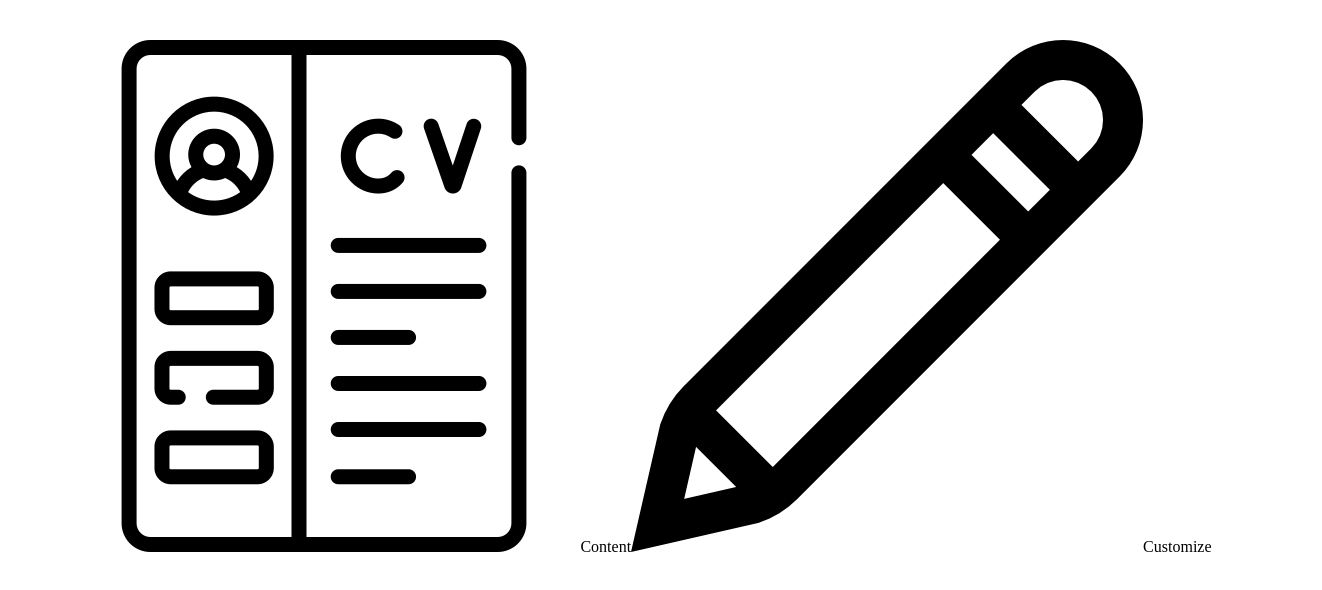
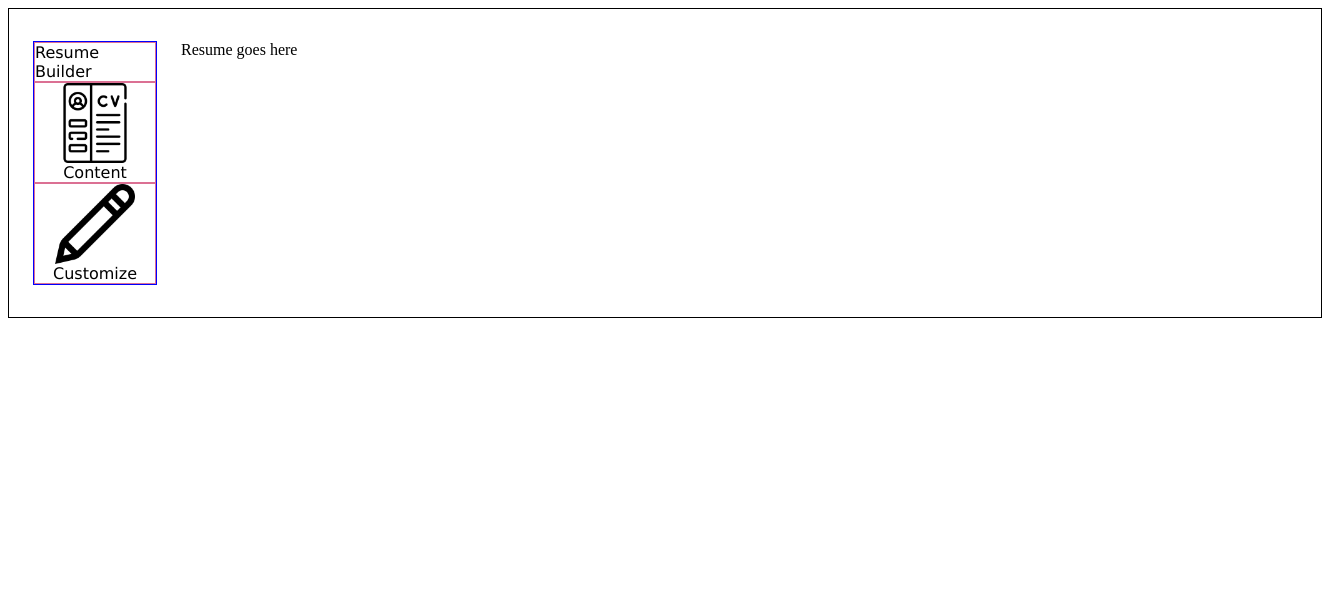
Before and after one commit to jakekressley/resume-builder, a React (Vite) app: page / in a window 1280 px wide. Shown: the top 590 px of the page, 1322 px wide, since content can reach past the window. Built offline with nearby package versions, Linux system fonts and the light colour scheme; the HTML template or start-up script is replaced by a standard one.

Commit message:
sidebar progress starting resume

```diff
--- a/src/App.jsx
+++ b/src/App.jsx
@@ -1,14 +1,16 @@
 import { useState } from 'react'
 import './styles/App.css'
-import Sidebar from './components/Sidebar'
+import Sidebar from './components/Sidebar/Sidebar'
+import Resume from './components/Resume'
 
 function App() {
   const [count, setCount] = useState(0)
 
   return (
-    <>
+    <div className="app">
       <Sidebar/>
-    </>
+      <Resume/>
+    </div>
   )
 }
 
--- a/src/components/Resume.jsx
+++ b/src/components/Resume.jsx
@@ -1 +1,7 @@
-import {useState} from 'react'
+import React from 'react'
+
+export default function Resume() {
+    return(
+        <div>Resume goes here</div>
+    );
+}
--- a/src/components/Sidebar.jsx
+++ /dev/null
@@ -1,19 +0,0 @@
-import React from 'react'
-
-function SidebarItem(props) {
-    return (
-        <>
-            <img src={props.src} alt={props.itemTitle}/>
-            <span>{props.itemTitle}</span>
-        </>
-    )
-}
-
-export default function Sidebar() {
-    return (
-        <>
-            <SidebarItem itemTitle="Content" src="/cv.png"/>
-            <SidebarItem itemTitle="Customize" src="/customize.png"/>
-        </>
-    )
-}
--- /dev/null
+++ b/src/components/Sidebar/Sidebar.css
@@ -0,0 +1,19 @@
+.sidebar {
+    border: solid 1px blue;
+    display: flex;
+    flex-direction: column;
+    font-family: 'Lucida Sans', 'Lucida Sans Regular', 'Lucida Grande', 'Lucida Sans Unicode', Geneva, Verdana, sans-serif
+}
+
+.sidebar-item {
+    width: 120px;
+    border: solid 1px palevioletred;
+    cursor: pointer;
+    display: flex;
+    flex-direction: column;
+    align-items: center;
+}
+
+.sidebar-item-img {
+    width: 5rem;
+}
--- /dev/null
+++ b/src/components/Sidebar/Sidebar.jsx
@@ -0,0 +1,21 @@
+import React from 'react'
+import './Sidebar.css'
+
+function SidebarItem(props) {
+    return (
+        <div className={props.className}>
+            <img src={props.src} alt={props.itemTitle} className="sidebar-item-img" />
+            <span>{props.itemTitle}</span>
+        </div>
+    );
+}
+
+export default function Sidebar() {
+    return (
+        <div className="sidebar">
+            <span class="sidebar-item">Resume Builder</span>
+            <SidebarItem itemTitle="Content" src="/cv.png" className="sidebar-item"/>
+            <SidebarItem itemTitle="Customize" src="/customize.png" className="sidebar-item" />
+        </div>
+    );
+}
--- a/src/styles/App.css
+++ b/src/styles/App.css
@@ -1,6 +1,9 @@
-#root {
-    max-width: 1280px;
-    margin: 0 auto;
-    padding: 2rem;
-    text-align: center;
-  }
+.app {
+    border: solid 1px black;
+    display: flex;
+    gap: 24px;
+    margin: auto;
+    max-width: 1500px;
+    padding: 32px 24px;
+    width: 100%;
+}
```
Also changed, not shown: src/styles/Sidebar.css (deleted).
